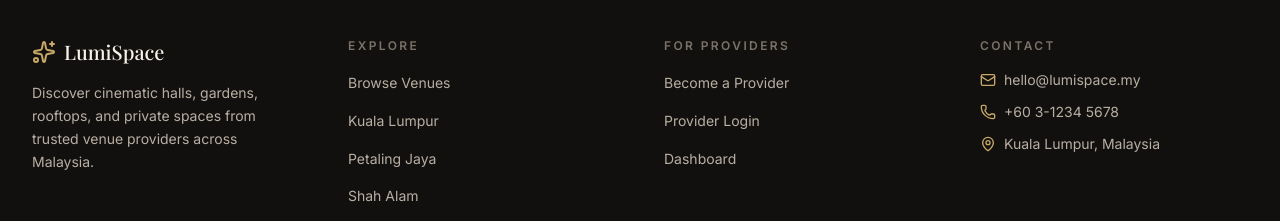
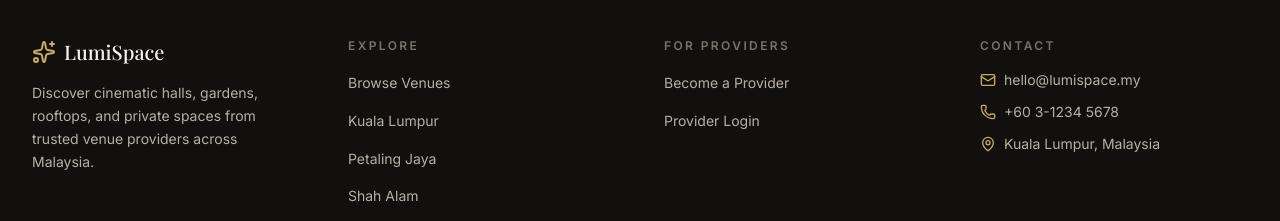
Before and after one commit to MuhdAqmarr/LumiSpace, a Next.js app: page / in a window 1280 px wide. Shown: the part 4108-4329 px from the top of the page. Built offline with nearby package versions, Linux system fonts and the light colour scheme; a web font is replaced by a local one.

Commit message:
ux: open Provider Login in new tab from footer

```diff
--- a/src/components/layout/Footer.tsx
+++ b/src/components/layout/Footer.tsx
@@ -52,18 +52,20 @@ export default function Footer() {
             <ul className="space-y-3">
               {[
                 { href: "/become-a-provider", label: "Become a Provider" },
-                { href: "/admin/login", label: "Provider Login" },
-                { href: "/admin", label: "Dashboard" },
+                { href: "/admin/login", label: "Provider Login", target: "_blank" },
               ].map((link) => (
                 <li key={link.label}>
                   <Link
                     href={link.href}
+                    target={(link as any).target}
+                    rel={(link as any).target === "_blank" ? "noopener noreferrer" : undefined}
                     className="text-sm text-text-secondary transition-colors hover:text-gold no-underline"
                   >
                     {link.label}
                   </Link>
                 </li>
               ))}
+
             </ul>
           </div>
 
```
